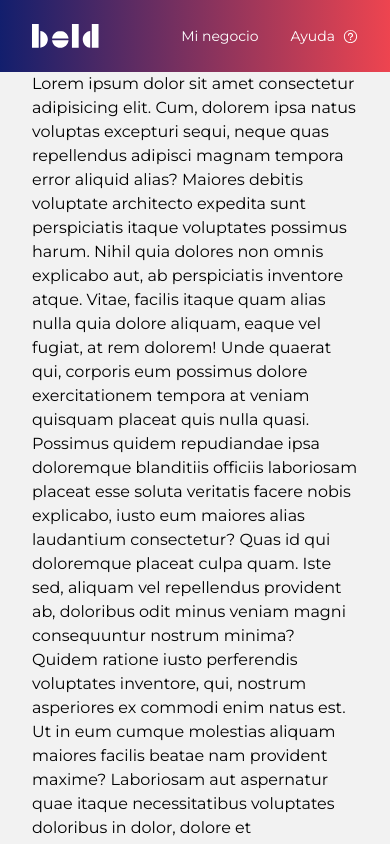
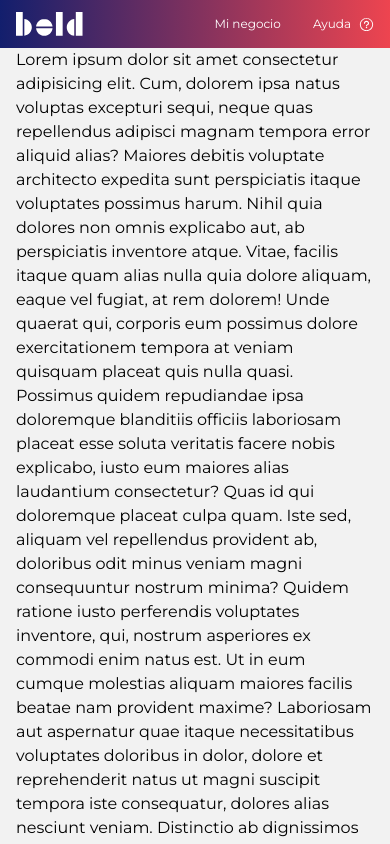
Before and after one commit to jgimitola/bold-coding-assingment, a Next.js app: page / in a window 390 px wide. Built offline with nearby package versions, Linux system fonts and the light colour scheme.

Commit message:
feat: implement responsive utilities

```diff
--- a/modules/shared/layouts/DefaultLayout/styles.tsx
+++ b/modules/shared/layouts/DefaultLayout/styles.tsx
@@ -1,12 +1,12 @@
 import styled from 'styled-components';
 
 import cl from '@/shared/lib/cl';
+import mq from '@/shared/lib/mq';
 import rem from '@/shared/lib/rem';
 
 const Option = styled.a`
   color: inherit;
   text-decoration: none;
-  font-size: ${rem(14)};
 
   &:has(svg) {
     display: inline-flex;
@@ -17,7 +17,12 @@ const Option = styled.a`
 `;
 
 const OptionItem = styled.li`
+  font-size: ${rem(14)};
   color: ${cl('white')};
+
+  @media only screen and (${mq('md')}) {
+    font-size: ${rem(12)};
+  }
 `;
 
 const OptionList = styled.ul`
@@ -34,7 +39,7 @@ const OptionList = styled.ul`
 const LogoWrapper = styled.div`
   flex-shrink: 0;
 
-  width: 67px;
+  aspect-ratio: 2.79166666667;
   height: var(--logoHeight);
 
   color: ${cl('white')};
@@ -42,6 +47,7 @@ const LogoWrapper = styled.div`
 
 const Navigation = styled.nav`
   display: flex;
+  align-items: center;
 
   height: var(--navigationHeight);
 
@@ -71,6 +77,11 @@ const Container = styled.div`
   --pageInlinePadding: 32px;
 
   height: 100%;
+
+  @media only screen and (${mq('md')}) {
+    --pageInlinePadding: 16px;
+    --navigationBlockPadding: 12px;
+  }
 `;
 
 const LayoutStyles = {
--- /dev/null
+++ b/modules/shared/lib/getMediaQuery.ts
@@ -0,0 +1,23 @@
+import get from 'lodash/get';
+
+import type { DefaultTheme } from 'styled-components';
+
+import { Leaves, MediaQuery } from '../types';
+
+/**
+ * Utility to read the media query options an returned the desired value
+ *
+ * @param theme The theme where the typopgraphy should be looked up
+ * @param mqKey The target media styles
+ *
+ * @returns {string} A string like equivalent for css media feature
+ */
+function getMediaQuery(theme: DefaultTheme, mqKey: Leaves<MediaQuery>): string {
+  const mediaQuery = get(theme.mediaQueries, mqKey);
+
+  if (!mediaQuery) throw new Error('Media query is not defined');
+
+  return mediaQuery;
+}
+
+export default getMediaQuery;
--- /dev/null
+++ b/modules/shared/lib/mq.ts
@@ -0,0 +1,18 @@
+import type { Leaves, MediaQuery } from '../types';
+
+import getMediaQuery from './getMediaQuery';
+import theme from './theme';
+
+/**
+ * Utility to read the color palette from the `default` theme and returned the
+ * media query
+ *
+ * @param mqKey The target media query feature
+ *
+ * @returns {string} A string like equivalent for css properties
+ */
+function mq(mqKey: Leaves<MediaQuery>): string {
+  return getMediaQuery(theme, mqKey);
+}
+
+export default mq;
--- a/modules/shared/lib/styled.d.ts
+++ b/modules/shared/lib/styled.d.ts
@@ -1,9 +1,10 @@
 import 'styled-components';
 
-import type { Palette } from '../types';
+import type { MediaQuery, Palette } from '../types';
 
 declare module 'styled-components' {
   export interface DefaultTheme {
     palette: Palette;
+    mediaQueries: MediaQuery;
   }
 }
--- a/modules/shared/lib/theme.ts
+++ b/modules/shared/lib/theme.ts
@@ -1,4 +1,6 @@
 import type { DefaultTheme } from 'styled-components';
+
+import rem from './rem';
 
 const theme: DefaultTheme = {
   palette: {
@@ -11,6 +13,10 @@ const theme: DefaultTheme = {
     lightGray: 'hsla(0, 0%, 95%, 1)',
     background: 'hsla(264, 29%, 97%, 1)',
   },
+
+  mediaQueries: {
+    md: `max-width: ${rem(768)}`,
+  },
 };
 
 export default theme;
--- a/modules/shared/types.ts
+++ b/modules/shared/types.ts
@@ -14,6 +14,10 @@ export type Palette = {
   background: string;
 };
 
+export type MediaQuery = {
+  md: string;
+};
+
 export type Leaves<T> = T extends object
   ? {
       [K in keyof T]: `${Exclude<K, symbol>}${Leaves<T[K]> extends never
```
